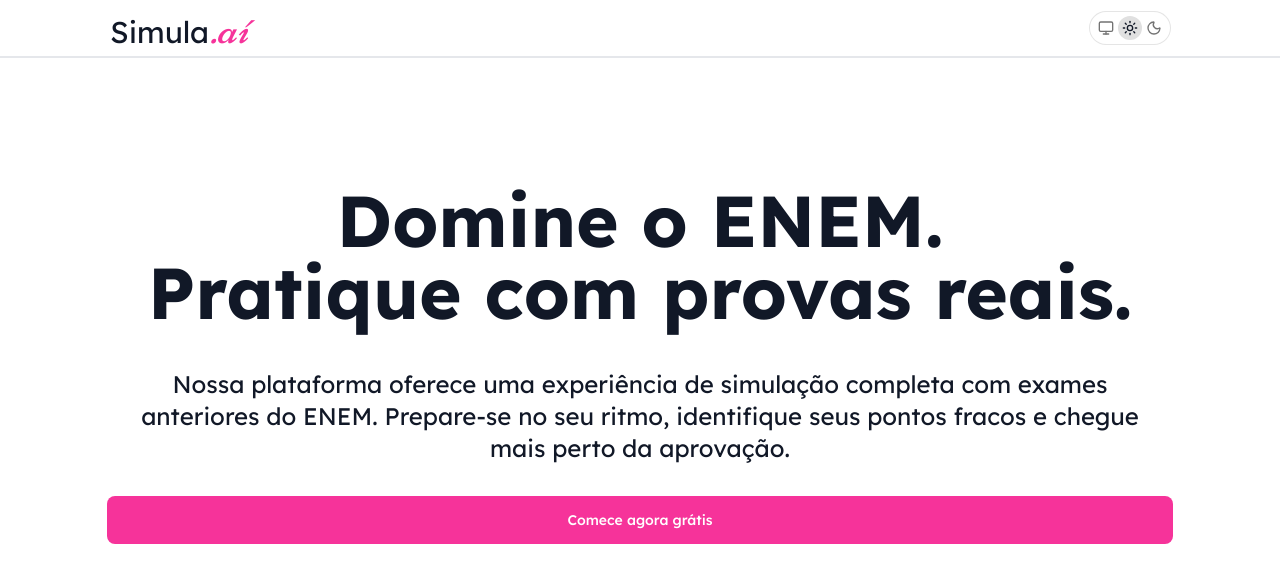
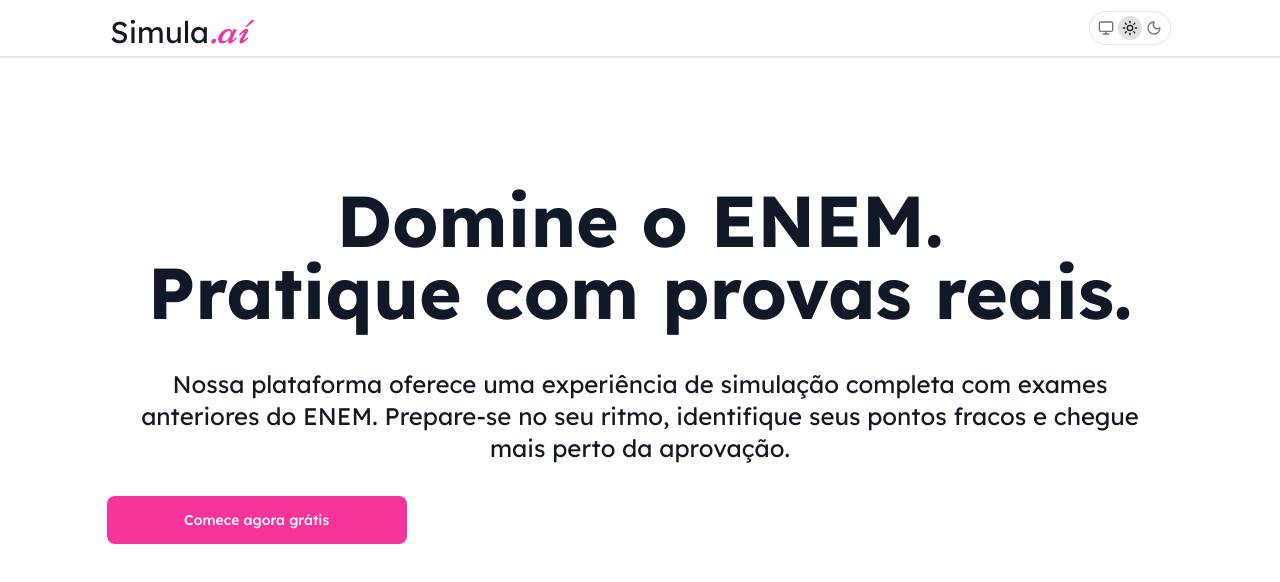
Before and after one commit to GuiRamos7/simula.ai, a Next.js app: page / in a window 1280 px wide. Shown: the top 582 px of the page. Built offline with nearby package versions, Linux system fonts and the light colour scheme.

Commit message:
fixing conclusion page

```diff
--- a/app/conclusion/ConclusionClient.tsx
+++ b/app/conclusion/ConclusionClient.tsx
@@ -3,11 +3,13 @@
 import { usePersistedAnswers } from '@/app/exams/[year]/hooks/usePersistedAnswers';
 import { LuTrophy } from 'react-icons/lu';
 import { Button } from '../components/ui/button';
+import { useMemo } from 'react';
 import { useSearchParams } from 'next/navigation';
-import { useMemo } from 'react';
 
-export default function ConclusionClient({ key, year }: any) {
-  const STORAGE_ANSWERS = `answers-${year}-${key}`;
+export default function ConclusionClient({ storageKey, year }: any) {
+  const searchParams = useSearchParams();
+
+  const STORAGE_ANSWERS = `answers-${searchParams.get('year')}-${searchParams.get('key')}`;
   const { answers } = usePersistedAnswers(STORAGE_ANSWERS);
 
   const result = useMemo(
@@ -24,6 +26,7 @@
     [answers],
   );
 
+  console.log(answers, 123, storageKey, year);
   const renderAnswers = useMemo(() => {
     return answers.map((answer) => {
       const isCorrect =
--- a/app/conclusion/page.tsx
+++ b/app/conclusion/page.tsx
@@ -1,7 +1,5 @@
 import ConclusionClient from './ConclusionClient';
 
-export default function Page({ searchParams }: any) {
-  const { key, year } = searchParams;
-
-  return <ConclusionClient key={key} year={year} />;
+export default function Page() {
+  return <ConclusionClient />;
 }
--- a/app/page.tsx
+++ b/app/page.tsx
@@ -18,7 +18,7 @@
           <Link href="/settings">
             <Button
               variant="pink"
-              className="focus:ring-primary/50 mt-8 flex h-12 w-full min-w-[84px] cursor-pointer text-base font-bold"
+              className="focus:ring-primary/50 mt-8 flex h-12 w-full max-w-[300px] min-w-[84px] cursor-pointer text-base font-bold"
             >
               Comece agora grátis
             </Button>
```
